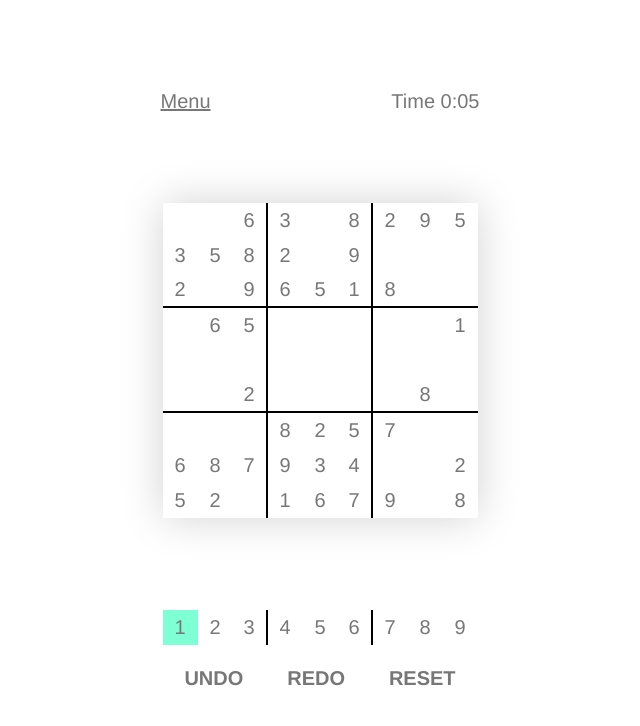
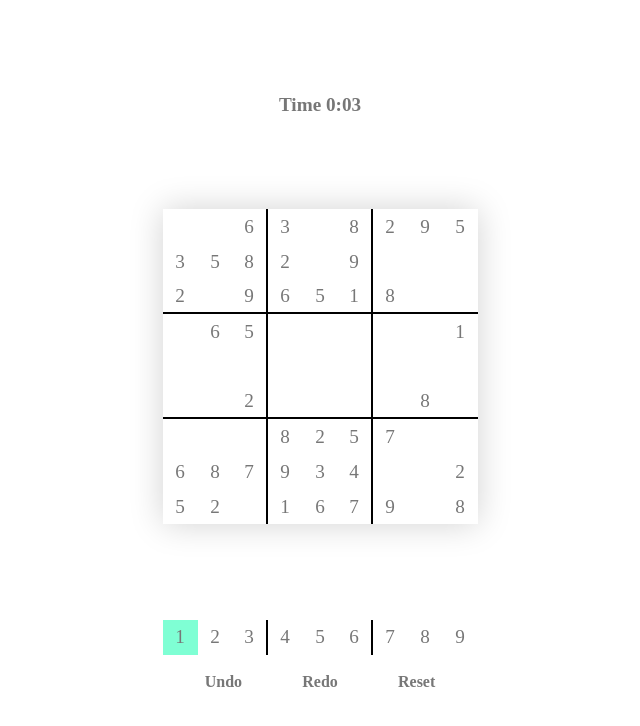
Before and after one commit to Harnek/react-sudoku, a React app: page /game in a window 1280 px wide. Shown: the top 726 px of the page, without its empty margins (320-960 px from the left). Built offline with nearby package versions, Linux system fonts and the light colour scheme; the HTML template or start-up script is replaced by a standard one.

Commit message:
ui update

```diff
--- a/package.json
+++ b/package.json
@@ -33,9 +33,11 @@
     "eslint-plugin-jsx-a11y": "6.2.3",
     "eslint-plugin-prettier": "^3.1.0",
     "eslint-plugin-react": "7.14.2",
+    "file-loader": "^4.1.0",
     "prettier": "^1.18.2",
     "react-hot-loader": "^4.12.8",
     "style-loader": "^0.23.1",
+    "url-loader": "^2.1.0",
     "webpack": "^4.35.2",
     "webpack-cli": "^3.3.5",
     "webpack-dev-server": "^3.7.2"
--- a/src/components/App.js
+++ b/src/components/App.js
@@ -1,35 +1,19 @@
-import React from 'react';
-import { BrowserRouter as Router, Route, Link } from "react-router-dom";
+import React, { useState, useEffect } from 'react';
 import Board from './Board';
-import '../style.css';
-
-function Menu() {
-  return (
-    <div className='menu'>
-      <Link to='/game'>New Game</Link>
-    </div>
-  )
-}
-
-// const Child = ({ match }) => {
-//   console.log(match)
-
-//   return (
-//     <div>
-//       <h3>ID: {match.params.id}</h3>
-//     </div>
-//   )
-// }
 
 function App() {
+  const [flag, setFlag] = useState(false);
 
-  return (
-    <Router>
-      {/* <Route path="/" component={Child} /> */}
-      <Route path="/" exact component={Menu} />
-      <Route path="/game" exact component={Board} />
-    </Router>
-  );
+  useEffect(() => {
+    setTimeout(() => {
+      setFlag(true);
+    }, 1500)
+  }, [])
+
+  if (!flag) {
+    return <div className='intro'>Sudoku</div>
+  }
+  return <Board />;
 }
 
 export default App;
--- a/src/components/Board.js
+++ b/src/components/Board.js
@@ -1,5 +1,4 @@
 import React, { useState, useEffect, useReducer } from 'react';
-import { Link } from 'react-router-dom';
 import { generate, getConflicts } from '../utils/boardUtil';
 import Row from './Row';
 
@@ -99,16 +98,34 @@ function reducer(state, action) {
   }
 }
 
+function convertTime(time) {
+  let s = String(time % 60);
+  if (s.length === 1) {
+    s = `0${time % 60}`
+  }
+
+  if (time < 10) {
+    return `Time 0:${s}`
+  }
+  if (time < 60) {
+    return `Time 0:${s}`
+  }
+
+  if (time < 3600) {
+    return `Time ${Math.floor(time / 60)}:${s}`
+  }
+
+  return `99:59`
+}
+
 function Board() {
-  const [state, dispatch] = useReducer(reducer, {
-    board: [], preFilled: [], choice: 1, history: [], historyPos: -1, status: [], selected: null,
-  });
-  const [click, setClick] = useState({ id: null, x: null, y: null });
+  const [state, dispatch] = useReducer(reducer, init(generate()));
+  const [clickId, setClickId] = useState(null);
   const [timer, setTimer] = useState(0);
 
   useEffect(() => {
-    const board = generate();
-    dispatch({ type: 'init', payload: { board } })
+    // const board = generate();
+    // dispatch({ type: 'init', payload: { board } })
 
     const intervalID = setInterval(() => {
       setTimer((prevTime) => prevTime + 1);
@@ -128,17 +145,17 @@ function Board() {
 
     if (e.type === "mousedown") {
       const id = setTimeout(() => {
-        setClick(() => ({ ...click, id: null }));
+        setClickId(() => null);
       }, 250);
-      setClick(() => ({ id, x, y }));
+      setClickId(() => id);
     } else {
-      clearTimeout(click.id);
+      clearTimeout(clickId);
 
       if (state.preFilled[x][y]) {
         dispatch({ type: 'select', payload: { selected: state.board[x][y] } })
       }
       else if (state.board[x][y] !== null) {
-        if (click.id === null) {
+        if (clickId === null) {
           dispatch({ type: 'clear', payload: { x, y } })
         } else {
           dispatch({ type: 'select', payload: { selected: state.board[x][y] } })
@@ -155,35 +172,10 @@ function Board() {
     dispatch({ type: 'choice', payload: { choice: n } })
   }
 
-  const getTime = () => {
-    let s = String(timer % 60);
-    if (s.length === 1) {
-      s = `0${timer % 60}`
-    }
-
-    if (timer < 10) {
-      return `Time 0:${s}`
-    }
-    if (timer < 60) {
-      return `Time 0:${s}`
-    }
-
-    if (timer < 3600) {
-      return `Time ${Math.floor(timer / 60)}:${s}`
-    }
-
-    return `99:59`
-  }
-
-  if (!state.board.length) {
-    return <div>Loading</div>
-  }
-
   return (
     <div className='game'>
-      <div className='nav'>
-        <Link to='/'>Menu</Link>
-        {getTime()}
+      <div className='timer'>
+        {convertTime(timer)}
       </div>
       <table className='board'>
         <tbody>
--- a/src/style.css
+++ b/src/style.css
@@ -1,4 +1,11 @@
 /* RESET CSS */
+
+@font-face {
+  font-family: 'ABeeZee';
+  src:  url('./fonts/ABeeZee-Regular.ttf');
+  font-weight: 600;
+  font-style: normal;
+}
 
 *, *::after, *::before {
     margin: 0;
@@ -8,7 +15,6 @@
 *,:after,:before,input {
   box-sizing: border-box;
   position: relative;
-  font-family: Helvetica, sans-serif;
   color: rgb(119, 119, 119);
 }
 
@@ -22,7 +28,7 @@
 }
 
 html {
-  font-size: 1.25em;
+  font-size: 16px;
 }
 
 html, body {
@@ -56,9 +62,17 @@ p, th, td, li, dd, dt, ul, ol, blockquote, q, acronym, abbr, a, input, select, t
   height: 100%;
 }
 
-.nav {
+.intro {
+  font-family: 'ABeeZee';
+  font-size: 2rem;
+  border-bottom: 2px solid #b74040;
+}
+
+.timer {
+  font-size: 1.2rem;
+  font-weight: 600;
   display: flex;
-  justify-content: space-between;
+  justify-content: center;
   width: 100%;
 }
 
@@ -81,12 +95,14 @@ p, th, td, li, dd, dt, ul, ol, blockquote, q, acronym, abbr, a, input, select, t
 }
 
 .cell {
-  cursor: pointer;
-  width: 35px;
-  height: 35px;
   display: flex;
   justify-content: center;
   align-items: center;
+  width: 35px;
+  height: 35px;
+  font-size: 1.2rem;
+  /* font-weight: 400; */
+  cursor: pointer;
   transition: all 0.5s ease;
   color: black;
 }
@@ -141,7 +157,6 @@ p, th, td, li, dd, dt, ul, ol, blockquote, q, acronym, abbr, a, input, select, t
 }
 
 .tool {
-  text-transform: uppercase;
   font-weight: 700;
   cursor: pointer;
   margin: 1em;
--- a/webpack.config.js
+++ b/webpack.config.js
@@ -27,6 +27,19 @@ module.exports = {
         exclude: /node_modules/,
         use: ['babel-loader'],// , 'eslint-loader'],
       },
+      {
+        test: /\.ttf$/,
+        use: [
+          {
+            loader: 'url-loader',
+            options: {
+              publicPath: './',
+              name: "./fonts/[name].[ext]",
+              limit: 8192,
+            },
+          }
+        ],
+      },
     ],
   },
   resolve: {
```
Also changed, not shown: src/fonts/ABeeZee-Regular.ttf (added), 3 other files (tests, documents, lock files or other folders).
